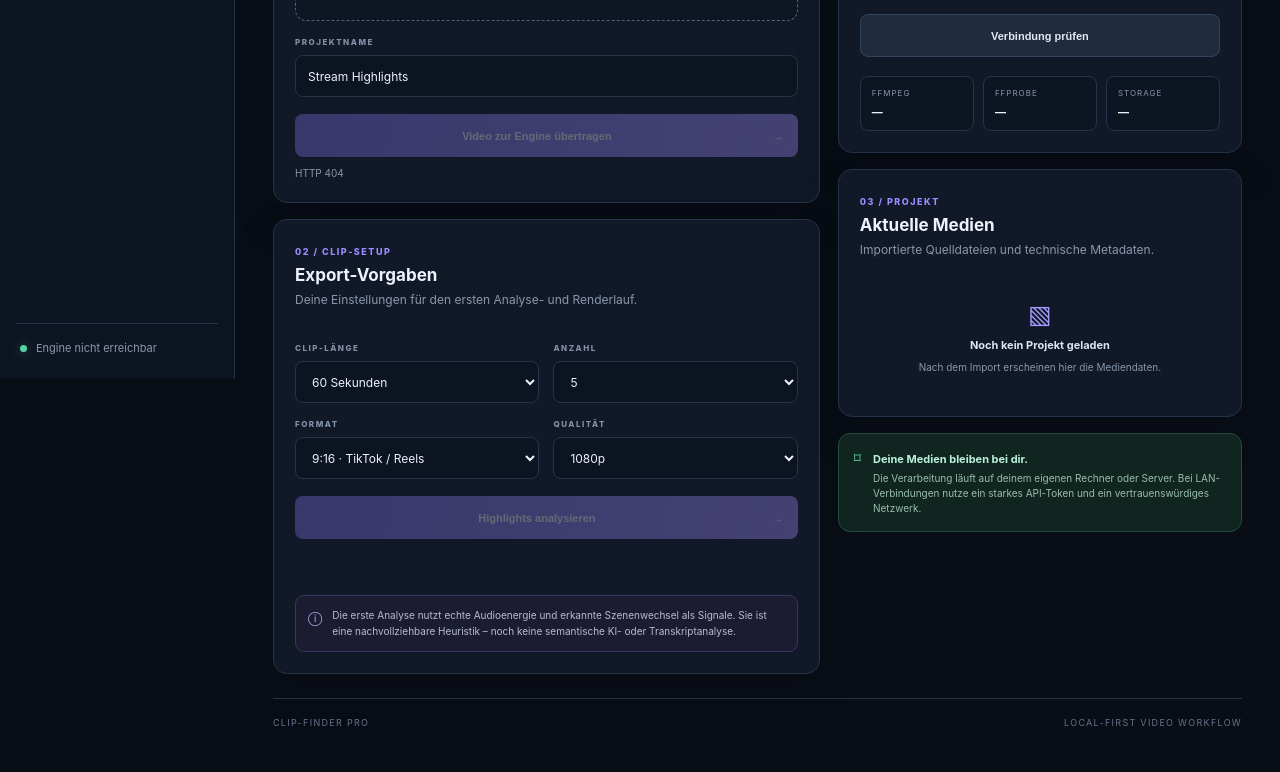
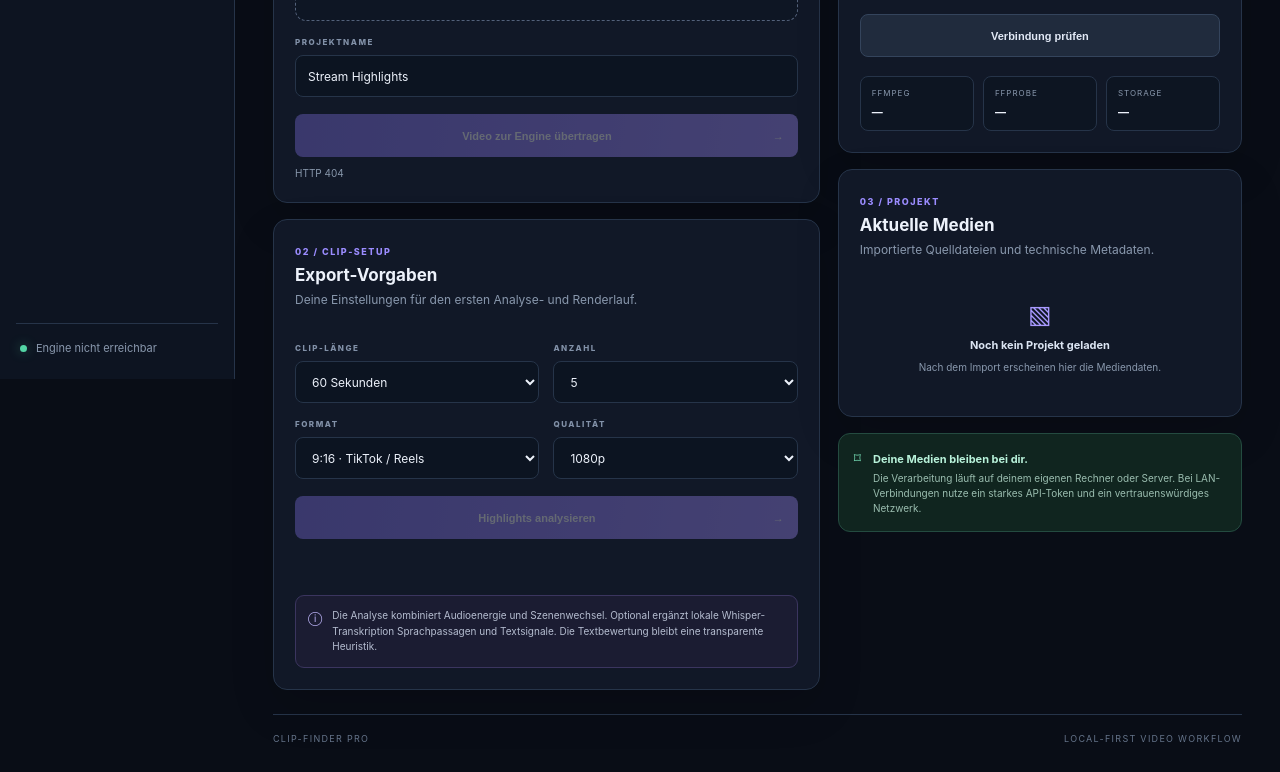
Before and after one commit to KIBruder/northstar-business-os, a website: page clipper-studio.html in a window 1280 px wide. Shown: the part 421-1193 px from the top of the page. Drawn offline with Linux system fonts and the light colour scheme; no server answers.

Commit message:
Update studio guidance for optional transcript analysis

```diff
--- a/clipper-studio.html
+++ b/clipper-studio.html
@@ -18,7 +18,7 @@
 <button class="primary full" id="importBtn" disabled>Video zur Engine übertragen <span>→</span></button><div class="progress hidden" id="uploadProgress"><span id="progressBar"></span></div><div id="importStatus" class="status" aria-live="polite"></div></section>
 <section class="panel settings"><div class="panel-head"><div><span class="step">02 / CLIP-SETUP</span><h2>Export-Vorgaben</h2><p>Deine Einstellungen für den ersten Analyse- und Renderlauf.</p></div></div>
 <div class="field-grid"><div class="field"><label for="clipLength">CLIP-LÄNGE</label><select id="clipLength"><option value="30">30 Sekunden</option><option value="45">45 Sekunden</option><option value="60" selected>60 Sekunden</option><option value="90">90 Sekunden</option><option value="120">120 Sekunden</option><option value="180">180 Sekunden</option></select></div><div class="field"><label for="clipCount">ANZAHL</label><select id="clipCount"><option>3</option><option selected>5</option><option>10</option><option>15</option><option value="0">Alle Highlights</option></select></div><div class="field"><label for="aspect">FORMAT</label><select id="aspect"><option value="9:16" selected>9:16 · TikTok / Reels</option><option value="16:9">16:9 · YouTube</option><option value="1:1">1:1 · Square</option></select></div><div class="field"><label for="quality">QUALITÄT</label><select id="quality"><option value="720">720p</option><option value="1080" selected>1080p</option></select></div></div>
-<button class="primary full" id="analyzeBtn" disabled>Highlights analysieren <span>→</span></button><div id="analysisStatus" class="status" aria-live="polite"></div><div class="progress hidden" id="analysisProgress"><span id="analysisBar"></span></div><div id="candidateList" class="candidate-list"></div><div class="note"><span>ⓘ</span><p>Die erste Analyse nutzt echte Audioenergie und erkannte Szenenwechsel als Signale. Sie ist eine nachvollziehbare Heuristik – noch keine semantische KI- oder Transkriptanalyse.</p></div></section>
+<button class="primary full" id="analyzeBtn" disabled>Highlights analysieren <span>→</span></button><div id="analysisStatus" class="status" aria-live="polite"></div><div class="progress hidden" id="analysisProgress"><span id="analysisBar"></span></div><div id="candidateList" class="candidate-list"></div><div class="note"><span>ⓘ</span><p>Die Analyse kombiniert Audioenergie und Szenenwechsel. Optional ergänzt lokale Whisper-Transkription Sprachpassagen und Textsignale. Die Textbewertung bleibt eine transparente Heuristik.</p></div></section>
 </div>
 <div class="column">
 <section class="panel engine"><div class="panel-head"><div><span class="step">SYSTEMSTATUS</span><h2>Local Engine</h2><p>Verbindung zwischen iPhone und Verarbeitungsserver.</p></div><span class="status-badge" id="healthBadge">Prüfung…</span></div>
```
